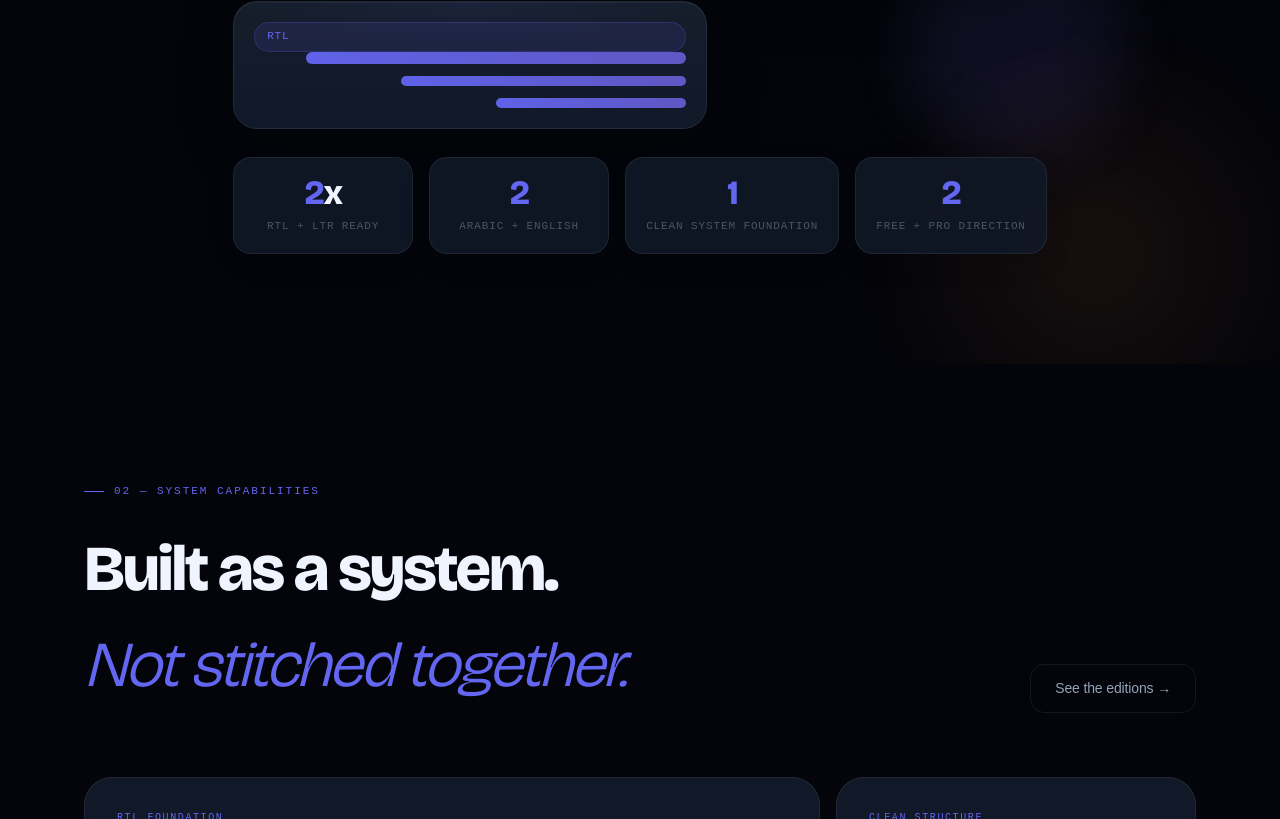
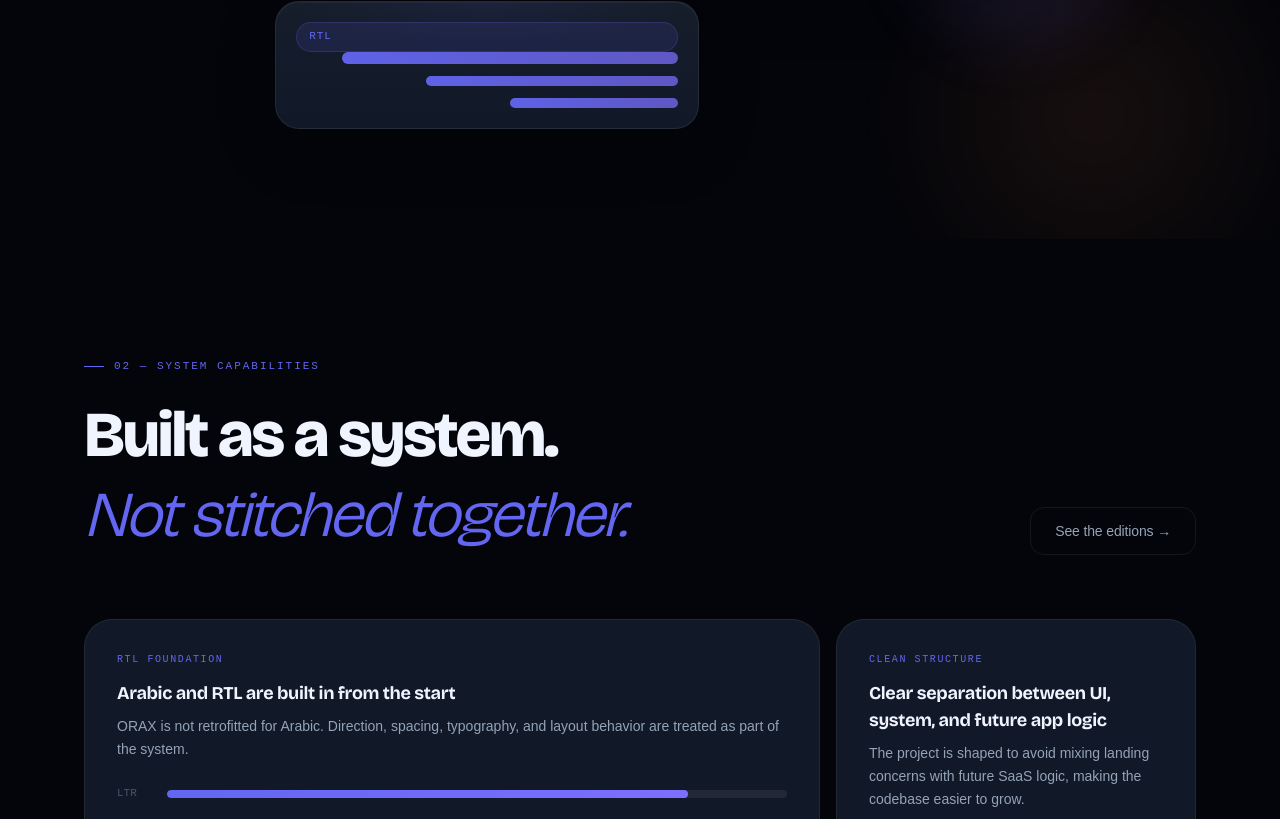
Before and after one commit to Omar-M-Ahmad/ORAX-Free, a Next.js app: page / in a window 1280 px wide. Shown: the part 1041-1860 px from the top of the page. Built offline with nearby package versions, Linux system fonts and the light colour scheme.

Commit message:
refactor(hero): remove misleading stats to improve clarity and focus

```diff
--- a/src/app/styles/foundation/utilities.css
+++ b/src/app/styles/foundation/utilities.css
@@ -13,7 +13,7 @@ section {
   font-family: var(--font-display);
   font-weight: 800;
   letter-spacing: -0.04em;
-  line-height: 1.5;
+  line-height: 1.25;
   color: var(--text-1);
 }
 
--- a/src/app/styles/sections/hero.css
+++ b/src/app/styles/sections/hero.css
@@ -368,49 +368,6 @@
   height: 10px;
 }
 
-.hero-stats {
-  display: flex;
-  align-items: stretch;
-  justify-content: center;
-  gap: 16px;
-  margin-top: 28px;
-  flex-wrap: wrap;
-  animation: heroFadeUp 0.85s var(--ease) both;
-  animation-delay: 0.62s;
-}
-
-.hero-stat-item {
-  min-width: 180px;
-  padding: 18px 20px;
-  border: 1px solid var(--border);
-  border-radius: 18px;
-  background: color-mix(in srgb, var(--surface) 88%, transparent);
-  box-shadow: 0 10px 28px rgba(0, 0, 0, 0.12);
-  backdrop-filter: blur(10px);
-}
-
-.hero-stat-val {
-  font-family: var(--font-display);
-  font-size: 34px;
-  font-weight: 800;
-  letter-spacing: -0.04em;
-  color: var(--text-1);
-  line-height: 1;
-}
-
-.hero-stat-val span {
-  color: var(--brand);
-}
-
-.hero-stat-label {
-  font-size: 11px;
-  color: var(--text-3);
-  letter-spacing: 0.08em;
-  margin-top: 8px;
-  text-transform: uppercase;
-  font-family: var(--font-mono);
-}
-
 @keyframes heroFadeUp {
   from {
     opacity: 0;
@@ -443,15 +400,6 @@
 }
 
 @media (max-width: 640px) {
-  .hero-stats {
-    gap: 12px;
-  }
-
-  .hero-stat-item {
-    min-width: calc(50% - 12px);
-    padding: 16px;
-  }
-
   .hero-showcase-grid {
     grid-template-columns: 1fr;
   }
--- a/src/components/sections/hero.tsx
+++ b/src/components/sections/hero.tsx
@@ -21,36 +21,6 @@ export default function HeroSection(): React.JSX.Element {
   const { locale, mounted } = useTheme();
   const l = mounted ? locale : "en";
   const isAr = l === "ar";
-
-  const stats = useMemo<HeroStat[]>(
-    () => [
-      {
-        id: "rtl",
-        value: t("hero.stats.rtl.value", l),
-        suffix: t("hero.stats.rtl.suffix", l),
-        label: t("hero.stats.rtl.label", l),
-      },
-      {
-        id: "i18n",
-        value: t("hero.stats.i18n.value", l),
-        suffix: t("hero.stats.i18n.suffix", l),
-        label: t("hero.stats.i18n.label", l),
-      },
-      {
-        id: "arch",
-        value: t("hero.stats.arch.value", l),
-        suffix: t("hero.stats.arch.suffix", l),
-        label: t("hero.stats.arch.label", l),
-      },
-      {
-        id: "editions",
-        value: t("hero.stats.editions.value", l),
-        suffix: t("hero.stats.editions.suffix", l),
-        label: t("hero.stats.editions.label", l),
-      },
-    ],
-    [l],
-  );
 
   return (
     <section id="hero" aria-labelledby="hero-heading">
@@ -155,19 +125,6 @@ export default function HeroSection(): React.JSX.Element {
             </div>
           </div>
         </div>
-
-        <div className="hero-stats" role="list">
-          {stats.map((stat) => (
-            <div key={stat.id} role="listitem" className="hero-stat-item">
-              <div className="hero-stat-val">
-                <span>{stat.value}</span>
-                {stat.suffix}
-              </div>
-
-              <div className="hero-stat-label">{stat.label}</div>
-            </div>
-          ))}
-        </div>
       </div>
     </section>
   );
--- a/src/messages/ar.json
+++ b/src/messages/ar.json
@@ -184,7 +184,7 @@
 
   "footer.tagline": "نظام SaaS Starter جاد مبني لمصداقية حقيقية في العربية، ودعم RTL، وأساس أنظف لبناء المنتجات.",
   "footer.copy": "© 2026 ORAX · بناه",
-  "footer.author": "عمر",
+  "footer.author": "عمر محمود أحمد",
   "footer.navigation": "التنقل",
   "footer.capabilities": "القدرات",
   "footer.editions": "الإصدارات",
--- a/src/messages/en.json
+++ b/src/messages/en.json
@@ -184,7 +184,7 @@
 
   "footer.tagline": "A serious SaaS starter system built for Arabic credibility, RTL support, and cleaner product foundations.",
   "footer.copy": "© 2026 ORAX · Built by",
-  "footer.author": "Omar",
+  "footer.author": "Omar Mahmoud Ahmad",
   "footer.navigation": "Navigation",
   "footer.capabilities": "Capabilities",
   "footer.editions": "Editions",
```
